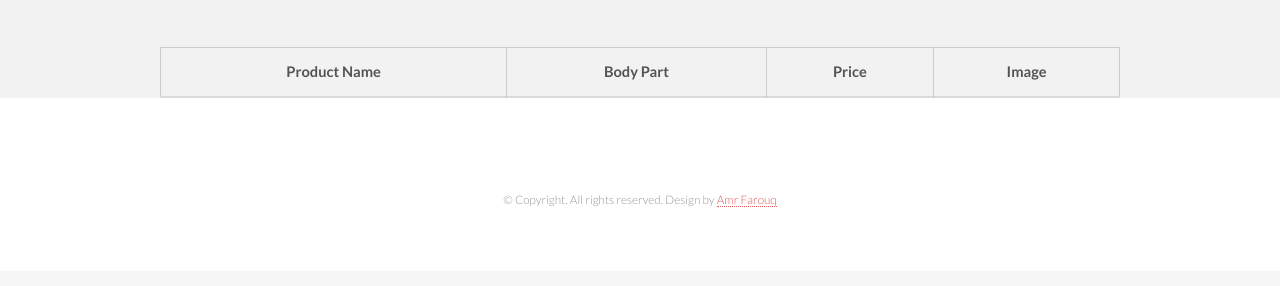
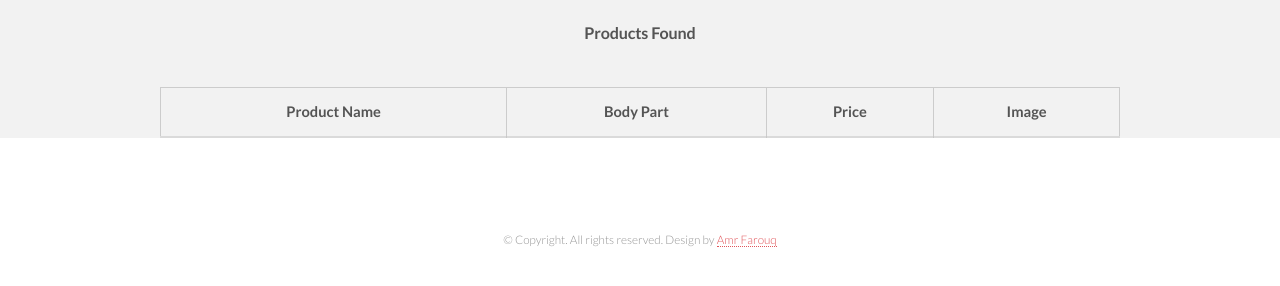
Before and after one commit to amrfarouqa/adeoWeb-WTWT, a Symfony app: template templates/show_by_weather.html.twig in a window 1280 px wide. Shown: the part 555-841 px from the top of the page. Before the commit the page ends 762 px from the top, so only its background shows below. Run offline with Twig, Linux system fonts and the light colour scheme; the template is opened without the code that fills it, so the values that code supplies are empty; some libraries are stand-ins or nearby versions.

Commit message:
SearchByWeather Fixed

```diff
--- a/src/Controller/SearchByWeatherController.php
+++ b/src/Controller/SearchByWeatherController.php
@@ -34,7 +34,8 @@ class SearchByWeatherController extends AbstractController
 
         return $this -> render('show_by_weather.html.twig', [
             'products' => $products,
-            'weatherType' => $type
+            'weatherType' => $type,
+            'totalProducts' => count($products)
         ]);
 
     }
--- a/src/Entity/Products.php
+++ b/src/Entity/Products.php
@@ -106,4 +106,8 @@ class Products
 
         return $this;
     }
+
+
+
+
 }
--- a/templates/show_by_weather.html.twig
+++ b/templates/show_by_weather.html.twig
@@ -18,6 +18,7 @@
         <div class="container">
             <header class="major">
                 <h3>Results By Custom Weather : {{ weatherType|capitalize }}</h3>
+                <h4>{{ totalProducts }} Products Found</h4>
                 <br>
 
                 <table class="table table-striped">
```
